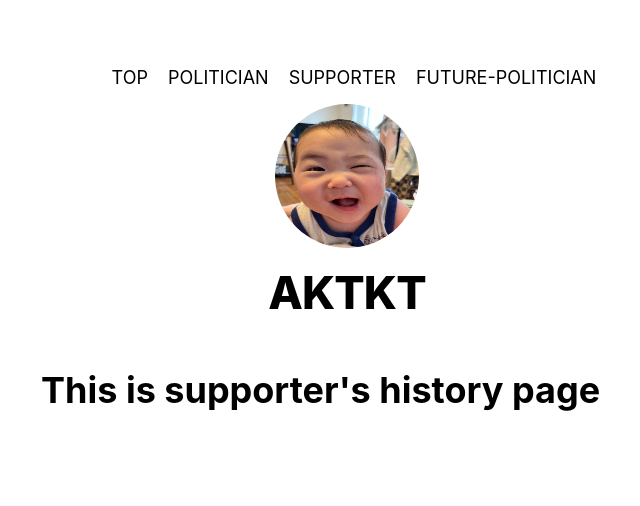
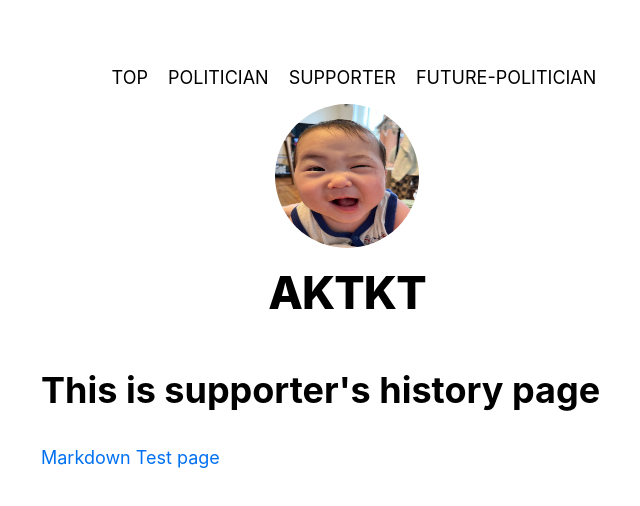
Before and after one commit to anifala9/AKTKT, a Next.js app in the folder frontend/: page /supporter/history in a window 1280 px wide. Shown: the top 506 px of the page, without its empty margins (293-933 px from the left). Built offline with nearby package versions, Linux system fonts and the light colour scheme.

Commit message:
add:mdx テストページを追加

```diff
--- a/frontend/pages/future-politician/index.tsx
+++ b/frontend/pages/future-politician/index.tsx
@@ -1,3 +1,6 @@
+import Link from 'next/link';
+import utilStyles from '../../styles/utils.module.css';
+
 export default function futurePoliticianIndex() {
   return (
       <div>
--- a/frontend/pages/supporter/history.tsx
+++ b/frontend/pages/supporter/history.tsx
@@ -1,7 +1,15 @@
+import Link from "next/link";
+import utilStyles from '../../styles/utils.module.css';
+
 export default function supporterHistory() {
   return (
       <div>
         <h1>This is supporter's history page</h1>
+        <ul className={utilStyles.list}>
+          <li className={utilStyles.listItem}>
+            <Link href="/future-politician/mdtest">Markdown Test page</Link>
+          </li>
+        </ul>
       </div>
   )
 }
```
Also changed, not shown: frontend/pages/supporter/mdtest.mdx (added, +9 -0 lines).
